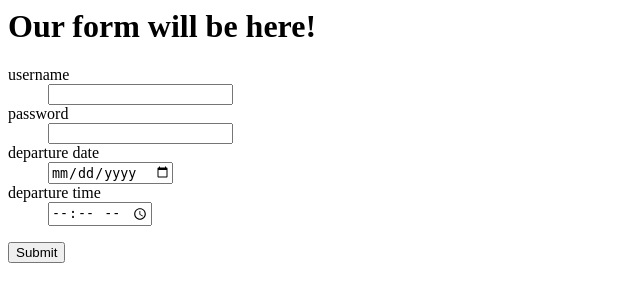
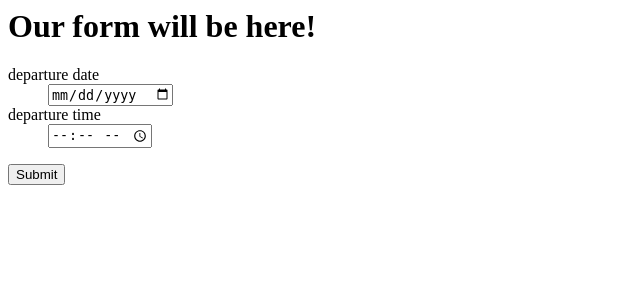
Before and after one commit to FBo-dot/RetardsPrev, a Flask app: page /form in a window 1280 px wide. Shown: the top 302 px of the page, without its empty margins (0-640 px from the left). Run offline with Flask 2, Linux system fonts and the light colour scheme; some libraries are stand-ins or nearby versions.

Commit message:
Departure date and time fields tested

```diff
--- a/form_handling/app.py
+++ b/form_handling/app.py
@@ -16,12 +16,14 @@ app = Flask(__name__)
 app.config['SECRET_KEY'] = 'Thisisasecret!'
 
 class LoginForm(FlaskForm):
+    """
     username = StringField('username',
                            validators=[InputRequired('A username is required!'),
                                        Length(min=5, max=10, message='Must be between 5 and 10 characters.')])
     password = PasswordField('password',
                              validators=[InputRequired('Password is required!'),
                                          AnyOf(values=['password', 'secret'])])
+    """
     dep_date = DateField('departure date', format='%Y-%m-%d',
                          validators=[InputRequired('A departure date is required')])
     dep_time = TimeField('departure time', format='%H:%M',
@@ -33,10 +35,8 @@ def form():
 
     if form.validate_on_submit():
         dep_datetime = datetime.combine(form.dep_date.data, form.dep_time.data)
-#        dep_datetime = datetime.combine(datetime.strptime(form.dep_date.data, '%Y-%m-%d'), datetime.strptime(form.dep_time.data, '%H:%M:S'))
         dep_datetime_str = dep_datetime.strftime('%Y-%m-%d %H:%M')
-        result_str = '<h1>The username is {}. The password is {}.'.format(form.username.data, form.password.data)
-#        result_str = result_str + ' The departure date is {}. The departure time is {}.'.format(form.dep_date.data, form.dep_time.data)
+        result_str = '<h1>'
         result_str = result_str + 'The departure date and time is {}.'.format(dep_datetime_str)
         return  result_str
     return render_template('form.html', form=form)
--- a/form_handling/templates/form.html
+++ b/form_handling/templates/form.html
@@ -10,10 +10,6 @@
 
     {{ form.csrf_token }}
 <dl>
-    {{ render_field(form.username) }}
-
-    {{ render_field(form.password) }}
-
     {{ render_field(form.dep_date) }}
 
     {{ render_field(form.dep_time) }}
```
